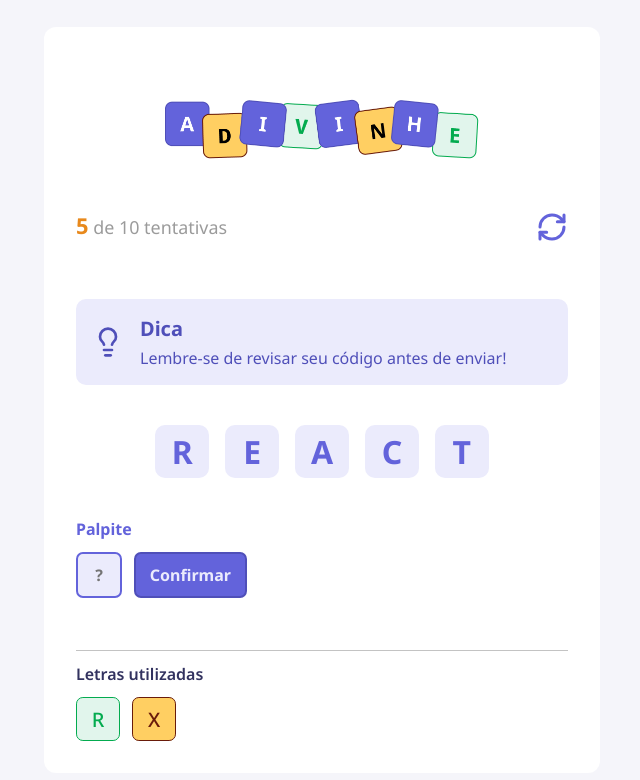
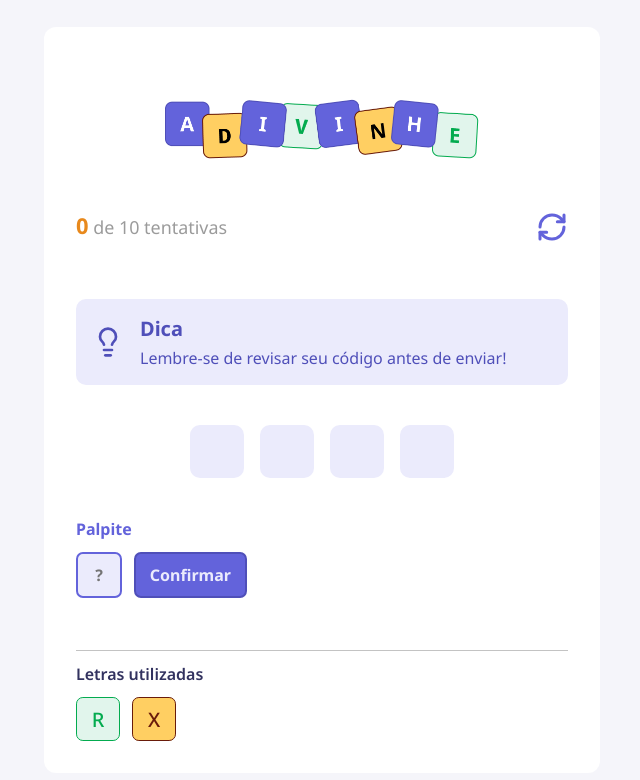
Before and after one commit to Enz0Gabriel/Guessing-Game, a React (Vite) app: page / in a window 1280 px wide. Shown: the top 780 px of the page, without its empty margins (318-958 px from the left). Built offline with nearby package versions, Linux system fonts and the light colour scheme.

Commit message:
Exibindo a letra da palavra

```diff
--- a/src/App.tsx
+++ b/src/App.tsx
@@ -9,8 +9,8 @@ import { Button } from './components/Button'
 import {LettersUsed} from './components/LettersUsed'
 
 export default function App() {
-  const [score, setScore] = useState(0)
   const [letter, setLetter] = useState("")
+  const [attempts, setAttempts] = useState(0)
   const [challenge, setChallenge] = useState<Challenge | null>(null)
 
   function handleRestart() {
@@ -21,7 +21,7 @@ export default function App() {
     const index = Math.floor(Math.random() * WORDS.length)
     const randomWord = WORDS[index]
     setChallenge(randomWord)
-    setScore(0)
+    setAttempts(0)
     setLetter("")
   }
 
@@ -29,19 +29,23 @@ export default function App() {
     startGame()
   }, [])
 
+  if (!challenge) {
+    return
+  }
+
   return (
     <div className={styles.container}>
       <main>
-        <Header current={5} max={10} onRestart={handleRestart} />
+        <Header current={attempts} max={10} onRestart={handleRestart} />
 
         <Tip tip="Lembre-se de revisar seu código antes de enviar!" />
 
         <div className={styles.word}>
-          <Letter value="R"/>
-          <Letter value="E"/>
-          <Letter value="A"/>
-          <Letter value="C"/>
-          <Letter value="T"/>
+          {
+            challenge.word.split("").map(() => (
+              <Letter value=""/>
+            ))
+          }
         </div>
 
         <h4>Palpite</h4>
```
